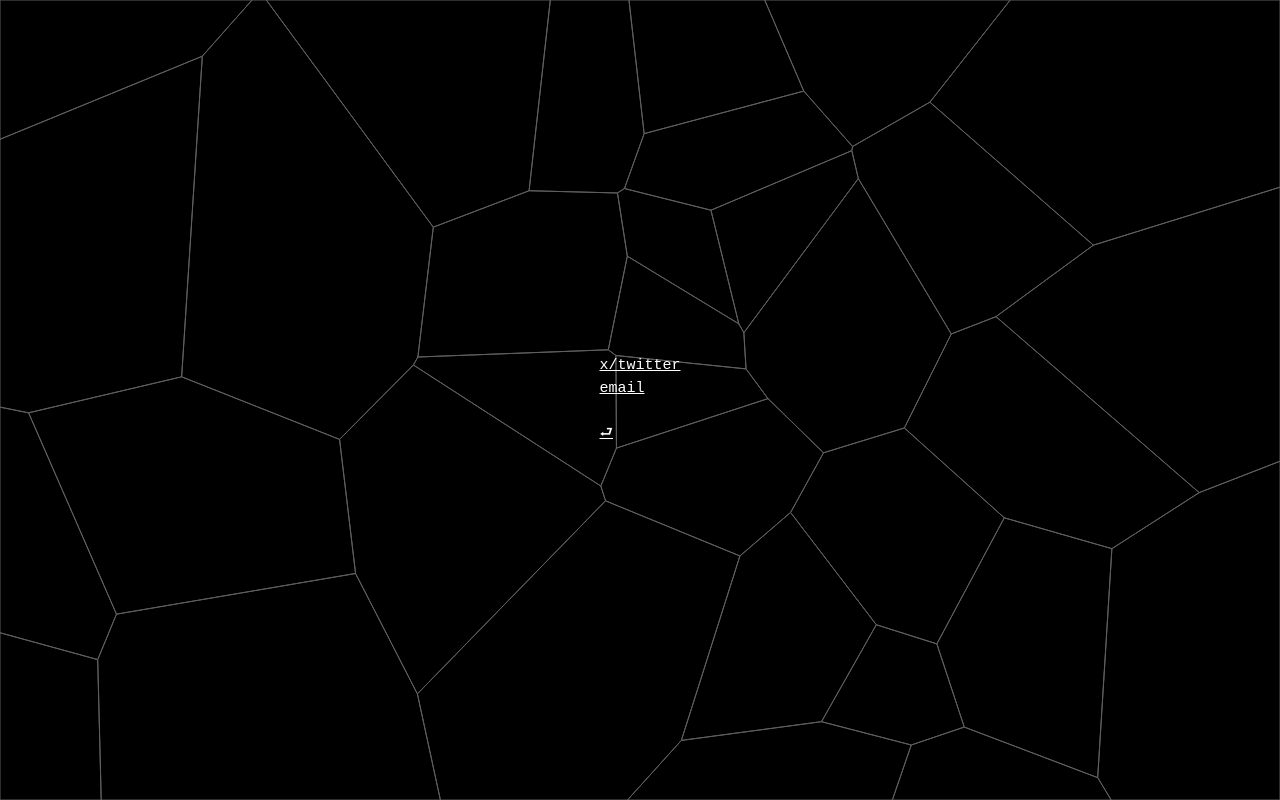
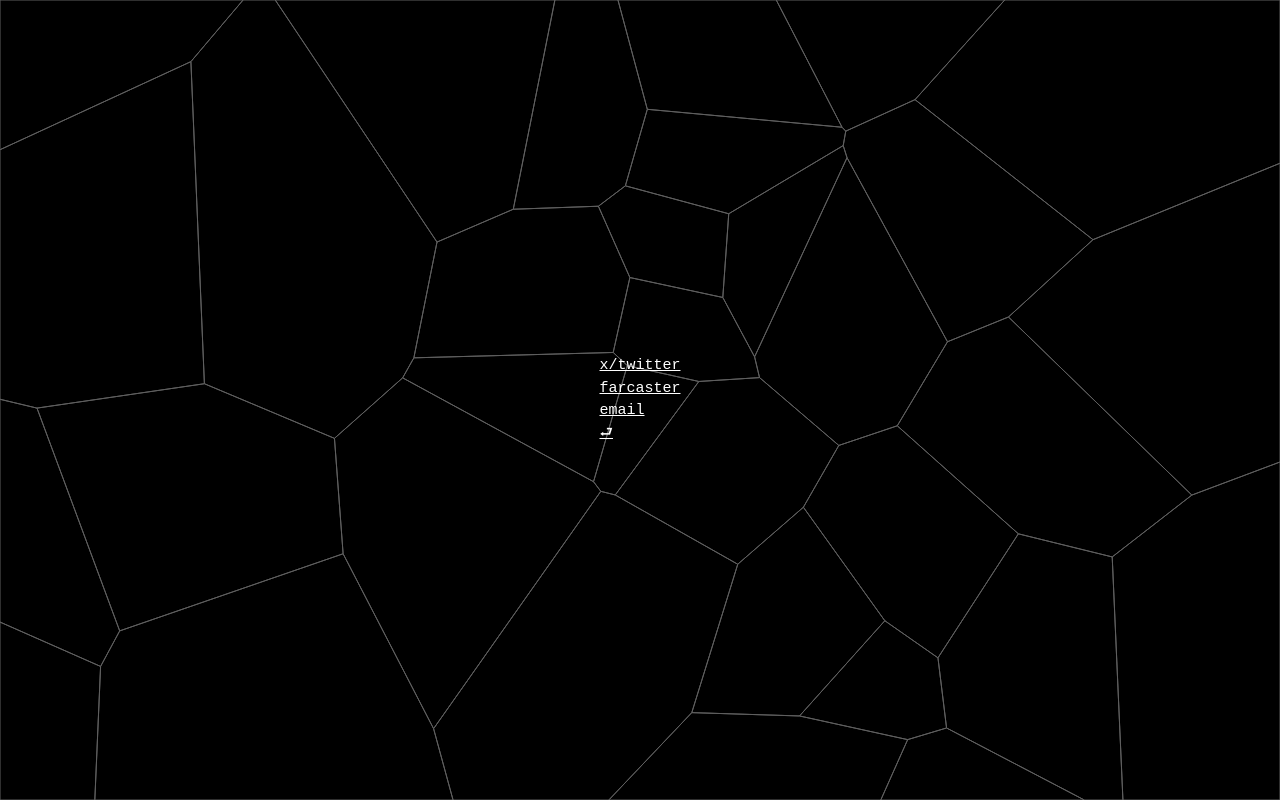
Before and after one commit to RatanRSur/rai.dev, a Next.js app: page /contact in a window 1280 px wide. Built offline with nearby package versions, Linux system fonts and the light colour scheme.

Commit message:
add farcaster

```diff
--- a/app/contact/page.tsx
+++ b/app/contact/page.tsx
@@ -1,24 +1,27 @@
+import React from "react";
+
 export default function Contact() {
+  let items = [
+    <a target="_blank" href="https://x.com/0xRaino">
+      x/twitter
+    </a>,
+    <a target="_blank" href="https://warpcast.com/rai">
+      farcaster
+    </a>,
+    <a
+      target="_blank"
+      href="mailto:rai@rai.dev?subject=interested in <topic/service>"
+    >
+      email
+    </a>,
+    <a href="..">⮐</a>,
+  ];
   return (
     <div className="centered-window">
       <div className="normal-text">
-        <p>
-          <a target="_blank" href="https://x.com/0xRaino">
-            x/twitter
-          </a>
-        </p>
-        <p>
-          <a
-            target="_blank"
-            href="mailto:rai@rai.dev?subject=interested in <topic/service>"
-          >
-            email
-          </a>
-        </p>
-        <br></br>
-        <p>
-          <a href="..">⮐</a>
-        </p>
+        {items.map((item, index) => (
+          <p>{item}</p>
+        ))}
       </div>
     </div>
   );
```
